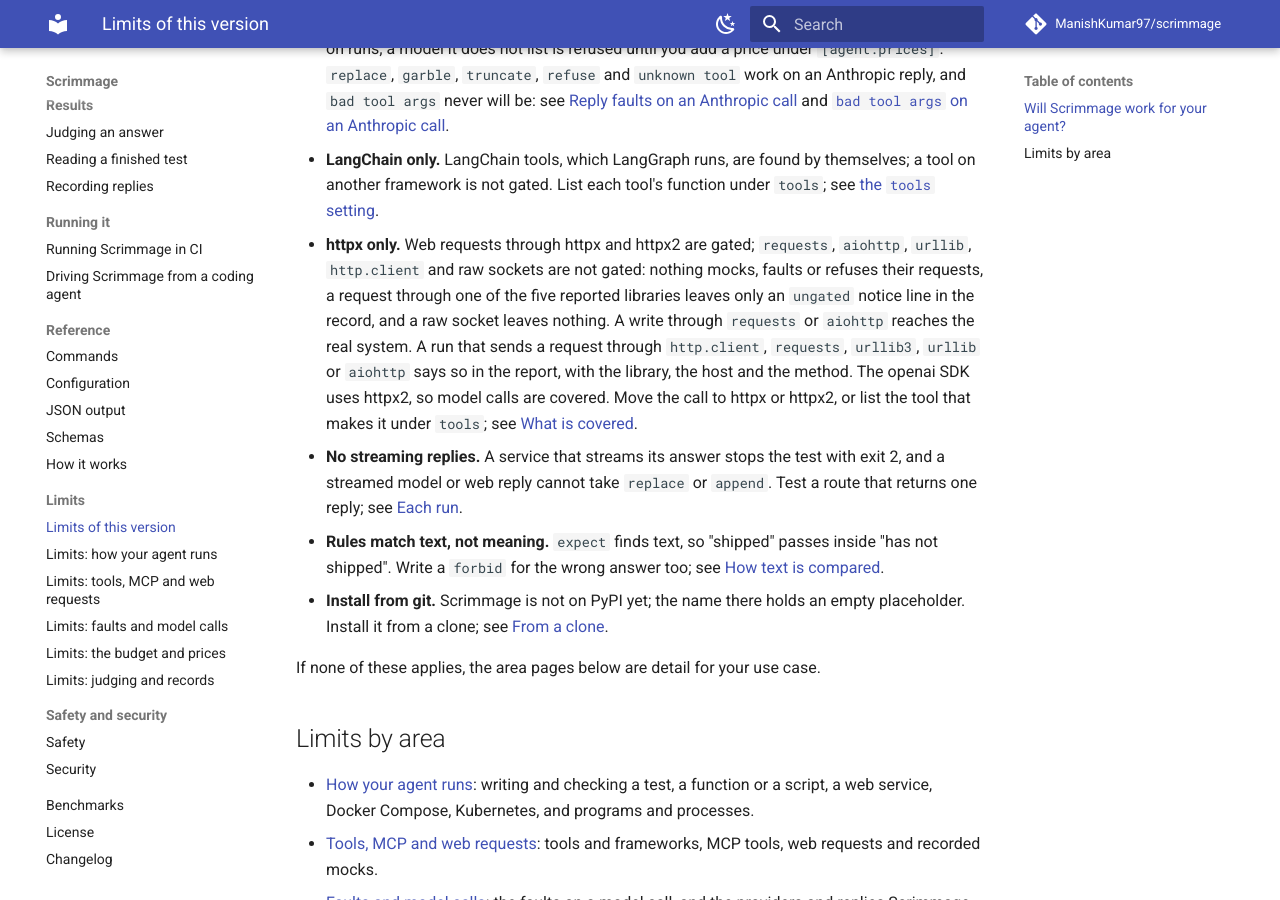
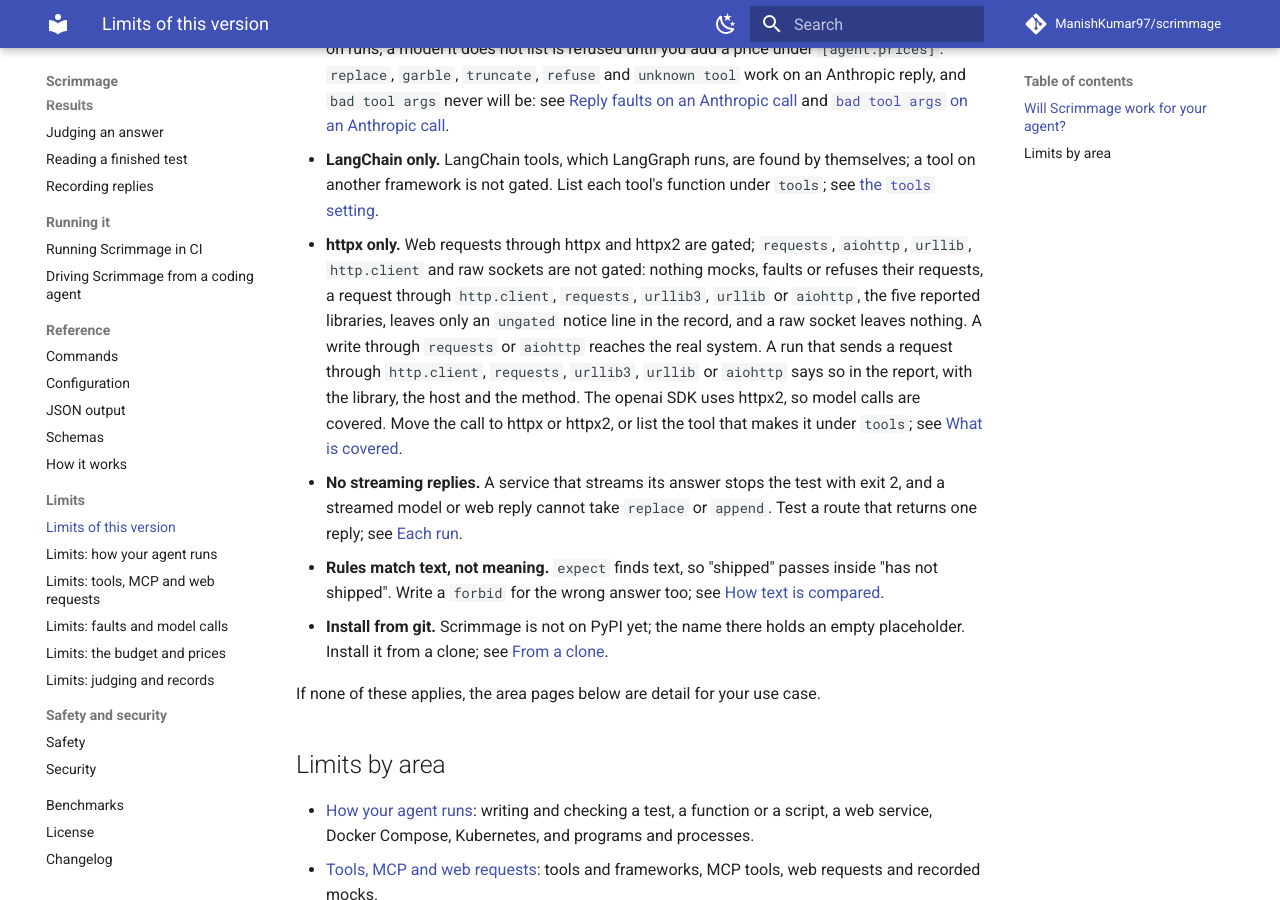
Before and after one commit to ManishKumar97/scrimmage, an MkDocs documentation site: the page built from docs/limits.md, in a window 1280 px wide and 900 px high, scrolled down 415 px. Built offline with MkDocs 1.6.1 and Material for MkDocs 9.7.7, drawn with Linux system fonts in a browser that asks for light colours; comment, search, counter and statistics services are not loaded.

Commit message:
docs: name http.client wherever the reported clients are listed
Add a docs test that a line listing the reported clients names all five, and reword the count in limits.md to match the clients it names.

```diff
--- a/docs/limits.md
+++ b/docs/limits.md
@@ -12,7 +12,7 @@ Every other limit is on one of the pages listed below, by area.
   `replace`, `garble`, `truncate`, `refuse` and `unknown tool` work on an Anthropic reply, and `bad tool args` never will be: see [Reply faults on an Anthropic call](model-faults.md#reply-faults-on-an-anthropic-call) and [`bad tool args` on an Anthropic call](model-faults.md#bad-tool-args-on-an-anthropic-call).
 - **LangChain only.** LangChain tools, which LangGraph runs, are found by themselves; a tool on another framework is not gated.
   List each tool's function under `tools`; see [the `tools` setting](configuration.md#agent).
-- **httpx only.** Web requests through httpx and httpx2 are gated; `requests`, `aiohttp`, `urllib`, `http.client` and raw sockets are not gated: nothing mocks, faults or refuses their requests, a request through one of the five reported libraries leaves only an `ungated` notice line in the record, and a raw socket leaves nothing.
+- **httpx only.** Web requests through httpx and httpx2 are gated; `requests`, `aiohttp`, `urllib`, `http.client` and raw sockets are not gated: nothing mocks, faults or refuses their requests, a request through `http.client`, `requests`, `urllib3`, `urllib` or `aiohttp`, the five reported libraries, leaves only an `ungated` notice line in the record, and a raw socket leaves nothing.
   A write through `requests` or `aiohttp` reaches the real system.
   A run that sends a request through `http.client`, `requests`, `urllib3`, `urllib` or `aiohttp` says so in the report, with the library, the host and the method.
   The openai SDK uses httpx2, so model calls are covered.
```
Also changed, not shown: docs/safety.md (+1 -1 lines), 1 other file.
